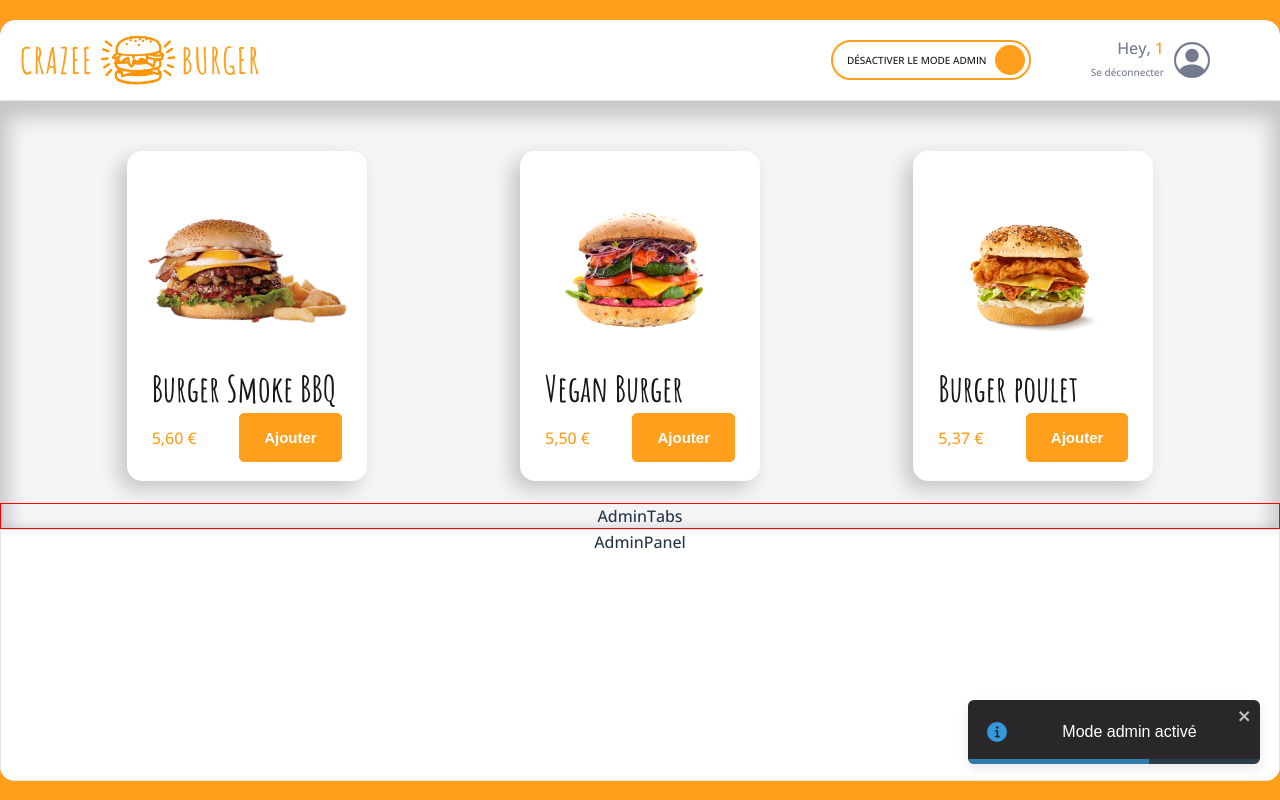
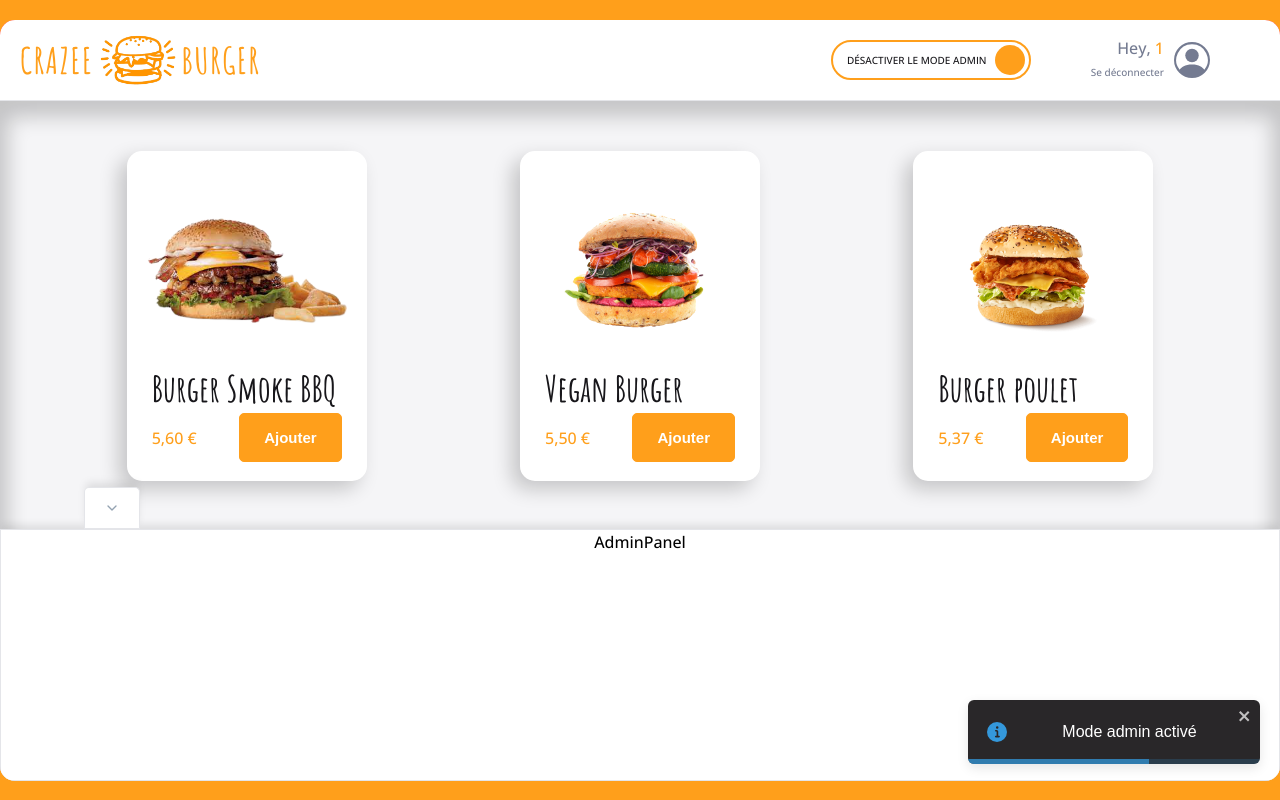
Before and after one commit to chellabisonia/crazee-burger, a React (Vite) app: page /order-page/1 in a window 1280 px wide. Both pictures are taken after a click on the label 930 px from the left and 60 px from the top of the page. Built offline with nearby package versions, Linux system fonts and the light colour scheme; grey boxes are pictures that could not be loaded; the HTML template or start-up script is replaced by a standard one.

Commit message:
💄 F07: ADMIN > Add <Tab/>

```diff
--- a/src/components/pages/order/Main/Admin/AdminPanel.jsx
+++ b/src/components/pages/order/Main/Admin/AdminPanel.jsx
@@ -14,5 +14,6 @@
 background: ${theme.colors.white};
 border: 1px solid ${theme.colors.greyLight};
 box-shadow:${theme.shadows.subtle};
+color:black;
 
 `
--- a/src/components/pages/order/Main/Admin/AdminTabs.jsx
+++ b/src/components/pages/order/Main/Admin/AdminTabs.jsx
@@ -1,16 +1,19 @@
 import styled from "styled-components"
+import Tab from "../../../../reusable-ui/Tab"
+import { FiChevronDown, FiChevronUp } from "react-icons/fi";
+
 
 export default function AdminTabs() {
   return (
     <AdminTabsStyled>
-      AdminTabs
-    </AdminTabsStyled>
+<Tab Icon={<FiChevronDown />
+}/>    </AdminTabsStyled>
   )
 }
 
 const AdminTabsStyled = styled.div`
-border: 1px solid red;
-
+display: flex;
+padding:0 22px;
 
 
 
--- /dev/null
+++ b/src/components/reusable-ui/Tab.jsx
@@ -0,0 +1,43 @@
+import styled from "styled-components";
+import { theme } from "../../theme/index.jsx";
+export default function Tab({Icon}) {
+  return <TabStyled>
+    <div className="icon">{Icon}</div>
+    </TabStyled>;
+}
+
+const TabStyled = styled.button`
+  height: 43px;
+
+  display: flex;
+  justify-content: center;
+  align-items: center;
+
+  cursor: pointer;
+
+  position: relative;
+  left: 5%;
+  top: 1px;
+  background: ${theme.colors.white};
+  box-shadow: ${theme.shadows.subtle};
+
+  //fonts
+  font-size: ${theme.fonts.sizes.P0};
+  color: ${theme.colors.greySemiDark};
+  //border
+  border-width: 1px 1px 2px 1px;
+  border-style: solid;
+  border-color: ${theme.colors.greyLight};
+
+  //border-radius
+  border-radius: 5px 5px 0px 0px;
+
+
+  :hover{
+
+    border-bottom:2px solid ${theme.colors.background_white} ;
+  }
+.icon{
+   display: flex;
+}
+`;
--- a/src/components/reusable-ui/ToggleButton.jsx
+++ b/src/components/reusable-ui/ToggleButton.jsx
@@ -65,7 +65,6 @@
 
     // text inside the switch button (for checked and unchecked)
     &.toggle + label:after {
-      /* border: 1px solid blue; */
       width: 150px;
       text-align: center;
       z-index: 2;
--- a/src/index.css
+++ b/src/index.css
@@ -24,6 +24,7 @@
 }
 
 body {
+  box-sizing: border-box;
   margin: 0;
   display: flex;
   place-items: center;
```
